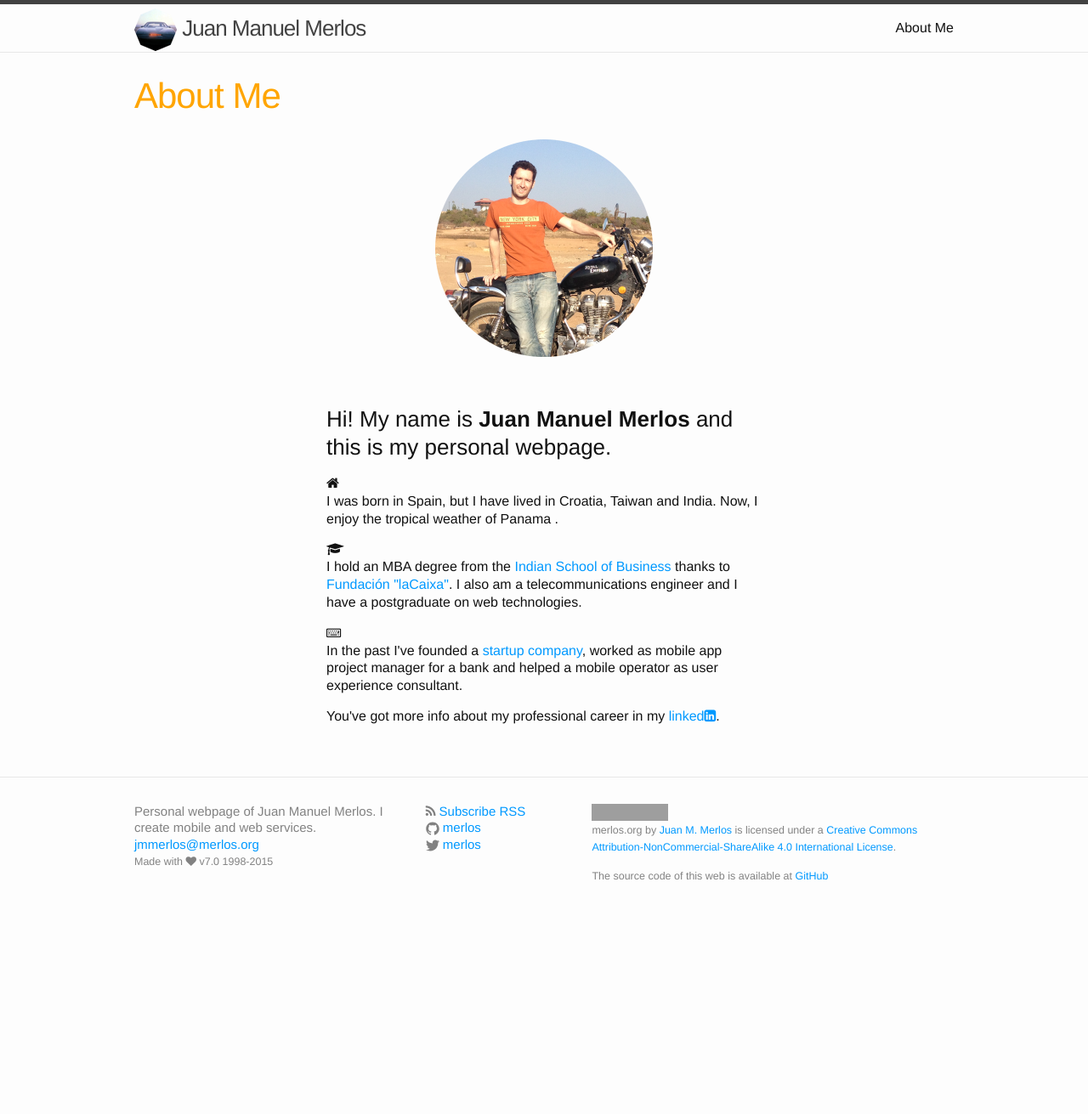
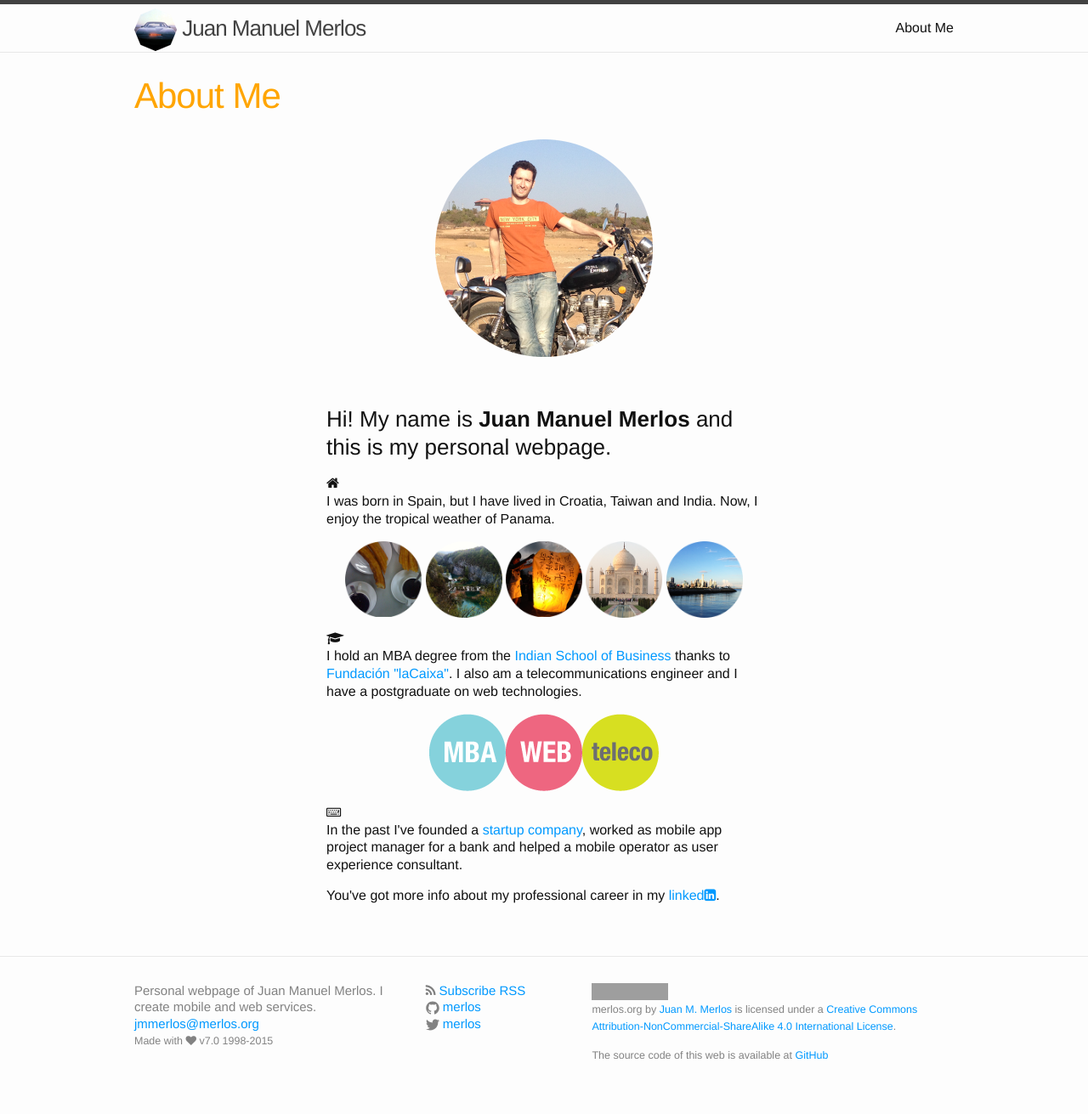
Before and after one commit to merlos/merlos.github.io, a Jekyll site: the page built from about.html, in a window 1280 px wide. Shown: the whole page at 85% size. Built offline with Jekyll 4.4.1, drawn with Linux system fonts in a browser that asks for light colours; nearby versions of some CDN libraries; comment, search, counter and statistics services are not loaded; before the commit the page ends 1100 px from its top, so only the background shows below that; grey boxes are pictures that could not be loaded.

Commit message:
- added discus comments - added analytics tracking - added some pics on about page

```diff
--- a/_posts/en/2015-01-31-new-version-of-the-web.markdown
+++ b/_posts/en/2015-01-31-new-version-of-the-web.markdown
@@ -3,6 +3,7 @@ layout: post
 title:  "New year and new web!"
 date: 	  2015-01-31 17:00:00
 post_id: blog1
+comments: true
 categories:
   - merlos
 
--- a/_posts/es/2015-01-31-nuevo-ano-nueva-web.markdown
+++ b/_posts/es/2015-01-31-nuevo-ano-nueva-web.markdown
@@ -3,6 +3,7 @@ layout: post
 title:  "Nuevo año, nueva web"
 date: 	  2015-01-31 17:00:00
 post_id: blog1
+comments: true
 categories:
   - merlos
 
--- a/_sass/_layout.scss
+++ b/_sass/_layout.scss
@@ -260,3 +260,8 @@
         }
     }
 }
+
+.share {
+  margin-top: 2*$spacing-unit;
+  margin-bottom: 2*$spacing-unit;
+}
--- a/about.html
+++ b/about.html
@@ -11,10 +11,19 @@ permalink: /about/
   <h3>Hi! My name is <strong>Juan Manuel Merlos</strong> and this is my personal webpage.</h3>
 
   <p><i class="fa fa-home"></i>
-    <br>I was born in Spain, but I have lived in Croatia, Taiwan and India. Now, I enjoy the tropical weather of Panama .
+    <br>I was born in Spain, but I have lived in Croatia, Taiwan and India. Now, I enjoy the tropical weather of Panama.
+    </p>
+  <p style="text-align:center">
+    <img src="/assets/spain.png" style="width:90px" title="Spain: Chocolate with churros">
+     <img src="/assets/croatia.png" style="width:90px" title="Croatia: The Beautiful Plitvice lakes">
+    <img src="/assets/taiwan.png" style="width:90px" title="Taiwan: Pingxi Lantern festival">
+    <img src="/assets/india.png" style="width:90px" title="India: A diamond: the Taj Mahal">
+    <img src="/assets/panama.png" style="width:90px" title="Panama: Skyline of Panama City">
+  </p>
 
   <p><i class="fa fa-graduation-cap"></i> <br>I hold an MBA degree from the <a href="http://www.isb.edu">Indian School of Business</a> thanks to
     <a href="http://www.obrasocial.lacaixa.es/ambitos/home/becas_es.html"> Fundación "laCaixa"</a>. I also am a telecommunications engineer and I have a postgraduate on web technologies.
   </p>
+  <p style="text-align:center"><img src="/assets/mba-web-teleco.png">
   <p><i class="fa fa-keyboard-o"></i><br>In the past I've founded a <a href="http://www.adianteapps.com">startup company</a>, worked as mobile app project manager for a bank
     and helped a mobile operator as user experience consultant. <p>You've got more info about my professional career in my <a href="http://www.linkedin.com/in/merlos">linked<i class="fa fa-linkedin-square"></i></a>.
```
Also changed, not shown: _includes/head.html (+11 -0 lines), _layouts/post.html (+7 -1 lines), _posts/en/2015-01-10-blabla.markdown (deleted, +0 -11 lines), _posts/en/2015-01-31-new-version-of-the-web-copy.markdown (deleted, +0 -11 lines), assets/croatia.png (added), assets/india.png (added), assets/mba-web-teleco.png (added), assets/panama.png (added), assets/spain.png (added), assets/taiwan.png (added).
